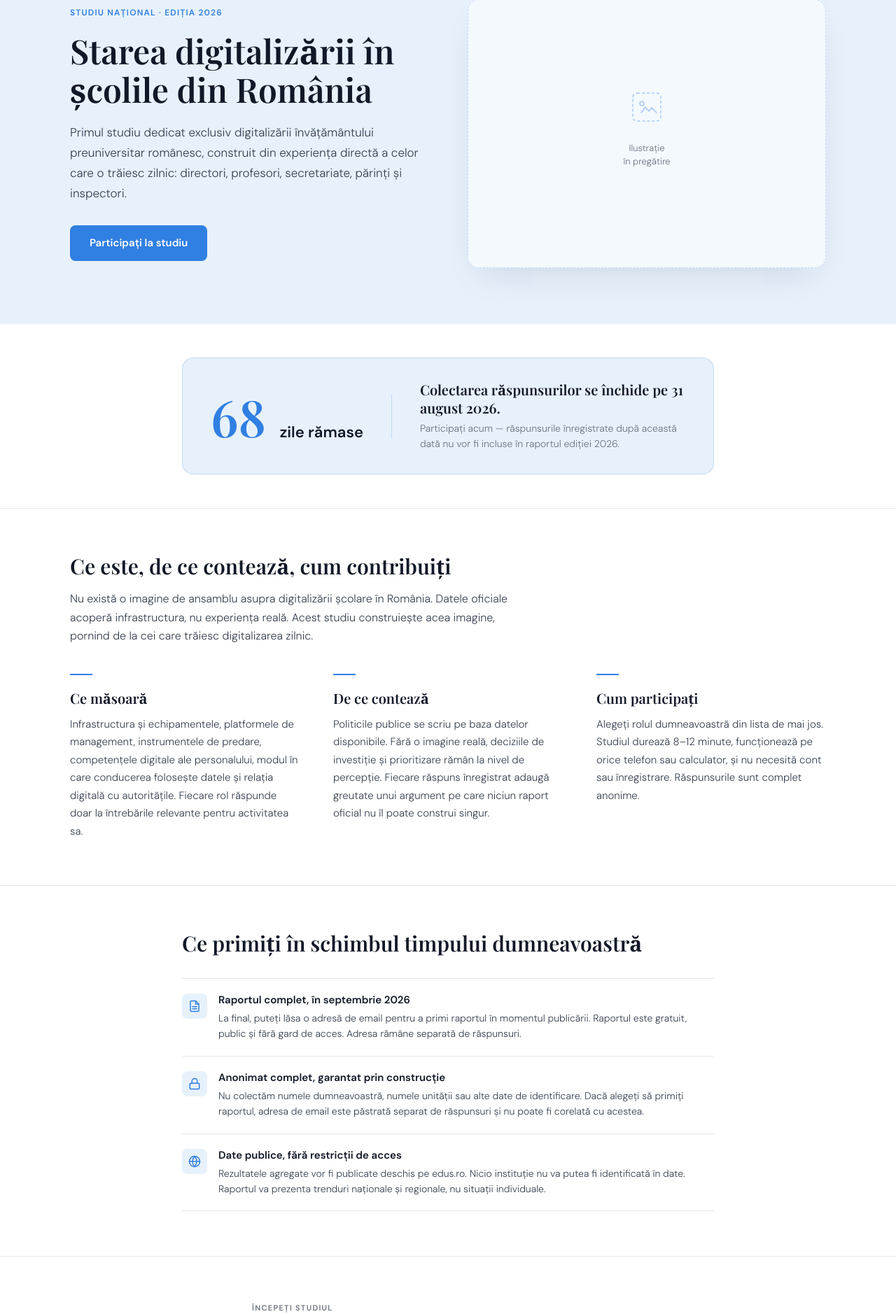
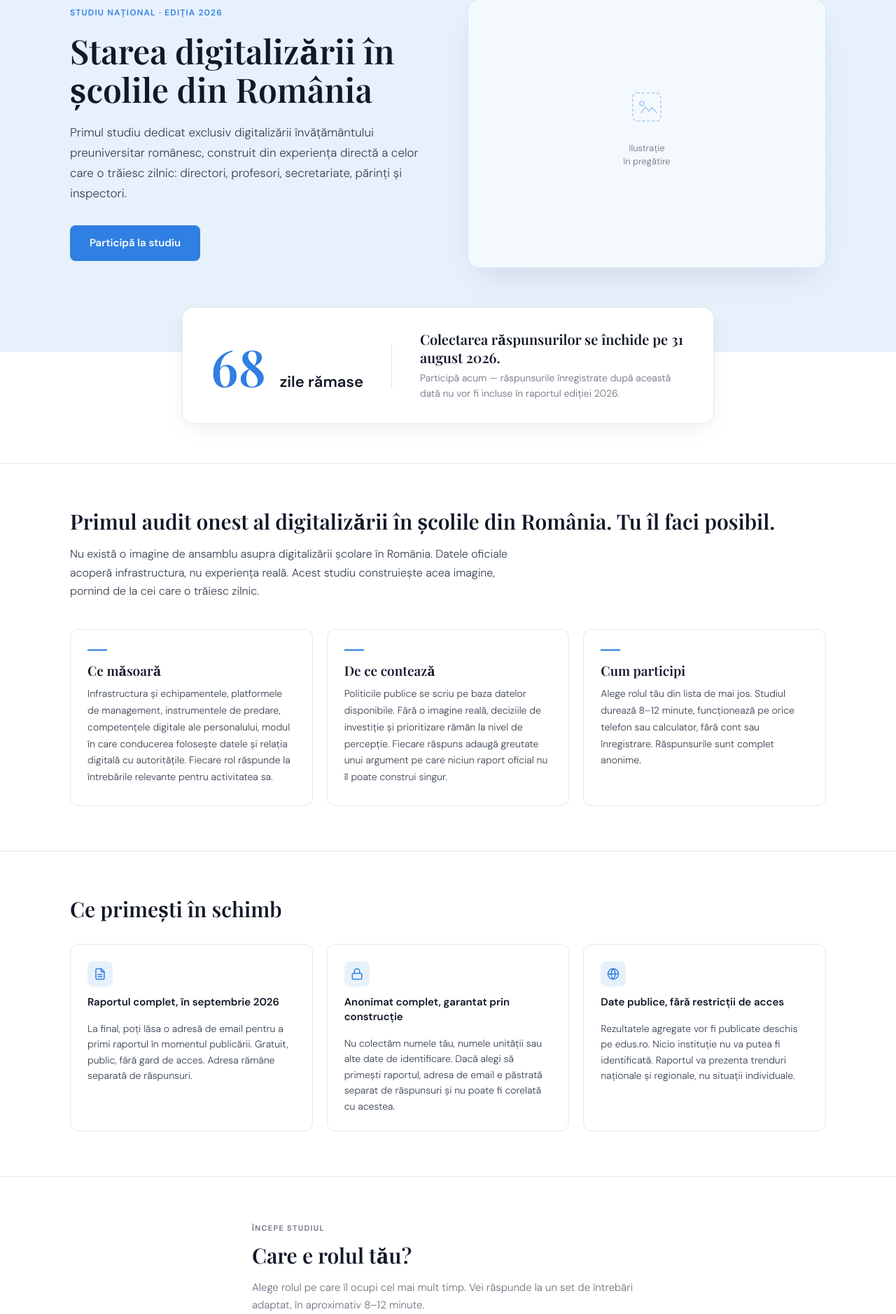
Before and after one commit to tonigherca/pulse-survey, a Django app: page /studiu/ in a window 1280 px wide. Shown: the part 73-1951 px from the top of the page at 70% size. Run offline with Django 4.2, Linux system fonts and the light colour scheme; some web fonts are replaced.

Commit message:
Redesign landing page + remove side-stripe anti-pattern
- Landing: countdown card overlaps hero bottom edge (layered feel)
- Landing: why-grid and benefits now use card layout
- Landing: new section heading positions study as first honest audit
- Landing: full copy pass to informal 'tu' register throughout
- Runner: remove inset 3px side-stripe from all four selected states (radio, checkbox, scale-card, role-option hover)
- Runner: fix scale-card transition: all → specific properties
- Base: remove leftover Bootstrap JS bundle

Co-Authored-By: Claude Sonnet 4.6 <noreply@anthropic.com>

```diff
--- a/backend/survey/static/survey/css/survey.css
+++ b/backend/survey/static/survey/css/survey.css
@@ -234,7 +234,6 @@ a { color: var(--blue); }
   border-color: var(--blue);
   background: var(--blue-light);
   color: var(--blue);
-  box-shadow: inset 3px 0 0 var(--blue);
 }
 
 .role-option__arrow {
@@ -509,7 +508,6 @@ a { color: var(--blue); }
 .radio-opt.is-selected {
   background: var(--blue-light);
   border-color: var(--blue);
-  box-shadow: inset 3px 0 0 var(--blue);
   color: var(--ink);
   font-weight: 600;
 }
@@ -581,7 +579,6 @@ a { color: var(--blue); }
 .check-opt.is-checked {
   background: var(--blue-light);
   border-color: var(--blue);
-  box-shadow: inset 3px 0 0 var(--blue);
   color: var(--ink);
   font-weight: 600;
 }
@@ -738,13 +735,12 @@ a { color: var(--blue); }
   color: var(--body);
   cursor: pointer;
   text-align: left;
-  transition: all 0.15s;
+  transition: border-color 0.15s, background 0.15s, color 0.15s;
 }
 
 .scale-card.is-selected {
   background: var(--blue-light);
   border-color: var(--blue);
-  box-shadow: inset 3px 0 0 var(--blue);
   color: var(--blue);
 }
 
@@ -1026,10 +1022,10 @@ a { color: var(--blue); }
    ========================================================= */
 .landing-hero {
   background: var(--blue-light);
-  padding: 72px 24px 80px;
+  padding: 72px 24px 120px;
 }
 @media (max-width: 640px) {
-  .landing-hero { padding: 48px 20px 52px; }
+  .landing-hero { padding: 48px 20px 88px; }
 }
 
 .landing-hero__inner {
@@ -1116,9 +1112,17 @@ a { color: var(--blue); }
   border-bottom: 1px solid var(--border);
 }
 .landing-section--tight { padding: 48px 24px; }
+.landing-section--countdown {
+  padding: 0 24px 56px;
+  margin-top: -64px;
+  position: relative;
+  z-index: 1;
+  border-bottom: 1px solid var(--border);
+}
 @media (max-width: 640px) {
   .landing-section { padding: 48px 20px; }
   .landing-section--tight { padding: 36px 20px; }
+  .landing-section--countdown { padding: 0 20px 48px; margin-top: -48px; }
 }
 
 .landing-inner { max-width: 1080px; margin: 0 auto; }
@@ -1129,14 +1133,15 @@ a { color: var(--blue); }
    Countdown card
    ========================================================= */
 .countdown-card {
-  background: var(--blue-light);
+  background: var(--white);
   border-radius: 16px;
   padding: 32px 40px;
   display: flex;
   align-items: center;
   gap: 40px;
   flex-wrap: wrap;
-  border: 1px solid rgba(48, 127, 226, 0.2);
+  border: 1px solid var(--border);
+  box-shadow: 0 8px 32px -8px rgba(17, 24, 39, 0.1);
 }
 @media (max-width: 640px) {
   .countdown-card {
@@ -1202,30 +1207,36 @@ a { color: var(--blue); }
 .why-grid {
   display: grid;
   grid-template-columns: repeat(3, 1fr);
-  gap: 48px;
+  gap: 20px;
   margin-top: 40px;
 }
 @media (max-width: 768px) {
-  .why-grid { grid-template-columns: 1fr; gap: 36px; }
+  .why-grid { grid-template-columns: 1fr; gap: 16px; }
 }
 
+.why-item {
+  background: var(--white);
+  border: 1px solid var(--border);
+  border-radius: var(--r12);
+  padding: 28px 24px;
+}
 .why-item__rule {
   display: block;
-  width: 32px;
+  width: 28px;
   height: 2px;
   background: var(--blue);
-  margin-bottom: 20px;
+  margin-bottom: 16px;
 }
 .why-item__title {
   font-family: var(--font-display);
-  font-size: 20px;
+  font-size: 19px;
   font-weight: 600;
   color: var(--ink);
   line-height: 1.3;
-  margin: 0 0 12px;
+  margin: 0 0 10px;
 }
 .why-item__body {
-  font-size: 15px;
+  font-size: 14px;
   font-weight: 300;
   color: var(--body);
   line-height: 1.7;
@@ -1239,15 +1250,22 @@ a { color: var(--blue); }
   list-style: none;
   padding: 0;
   margin: 32px 0 0;
+  display: grid;
+  grid-template-columns: repeat(3, 1fr);
+  gap: 20px;
+}
+@media (max-width: 768px) {
+  .benefit-list { grid-template-columns: 1fr; gap: 16px; }
 }
 .benefit-item {
   display: flex;
-  align-items: flex-start;
-  gap: 16px;
-  padding: 20px 0;
-  border-bottom: 1px solid var(--border);
+  flex-direction: column;
+  gap: 12px;
+  padding: 24px;
+  background: var(--white);
+  border: 1px solid var(--border);
+  border-radius: var(--r12);
 }
-.benefit-item:first-child { border-top: 1px solid var(--border); }
 .benefit-item__icon {
   width: 36px;
   height: 36px;
@@ -1257,7 +1275,6 @@ a { color: var(--blue); }
   align-items: center;
   justify-content: center;
   flex-shrink: 0;
-  margin-top: 1px;
   color: var(--blue);
 }
 .benefit-item__title {
--- a/backend/survey/templates/survey/landing.html
+++ b/backend/survey/templates/survey/landing.html
@@ -17,7 +17,7 @@
         construit din experiența directă a celor care o trăiesc zilnic: directori, profesori,
         secretariate, părinți și inspectori.
       </p>
-      <a href="#incepe" class="landing-hero__cta">Participați la studiu</a>
+      <a href="#incepe" class="landing-hero__cta">Participă la studiu</a>
     </div>
 
     <figure class="landing-hero__figure" aria-hidden="true">
@@ -36,7 +36,7 @@
 
 {% if is_y1 %}
 <!-- ── S2 COUNTDOWN ───────────────────────────────────────── -->
-<section class="landing-section landing-section--tight" aria-label="Termen de colectare">
+<section class="landing-section--countdown" aria-label="Termen de colectare">
   <div class="landing-inner--mid">
     <div class="countdown-card">
 
@@ -50,7 +50,7 @@
       <div class="countdown-card__meta">
         <p class="countdown-card__title">Colectarea răspunsurilor se închide pe 31 august 2026.</p>
         <p class="countdown-card__sub">
-          Participați acum — răspunsurile înregistrate după această dată nu vor fi incluse în raportul ediției 2026.
+          Participă acum — răspunsurile înregistrate după această dată nu vor fi incluse în raportul ediției 2026.
         </p>
       </div>
 
@@ -62,11 +62,11 @@
 <!-- ── S3 CE ESTE ─────────────────────────────────────────── -->
 <section class="landing-section" aria-labelledby="why-heading">
   <div class="landing-inner">
-    <h2 class="survey-heading" id="why-heading">Ce este, de ce contează, cum contribuiți</h2>
+    <h2 class="survey-heading" id="why-heading">Primul audit onest al digitalizării în școlile din România. Tu îl faci posibil.</h2>
     <p class="survey-body" style="max-width:640px;">
       Nu există o imagine de ansamblu asupra digitalizării școlare în România.
       Datele oficiale acoperă infrastructura, nu experiența reală. Acest studiu construiește
-      acea imagine, pornind de la cei care trăiesc digitalizarea zilnic.
+      acea imagine, pornind de la cei care o trăiesc zilnic.
     </p>
 
     <div class="why-grid">
@@ -77,7 +77,7 @@
         <p class="why-item__body">
           Infrastructura și echipamentele, platformele de management, instrumentele de predare,
           competențele digitale ale personalului, modul în care conducerea folosește datele și
-          relația digitală cu autoritățile. Fiecare rol răspunde doar la întrebările relevante
+          relația digitală cu autoritățile. Fiecare rol răspunde la întrebările relevante
           pentru activitatea sa.
         </p>
       </article>
@@ -88,17 +88,16 @@
         <p class="why-item__body">
           Politicile publice se scriu pe baza datelor disponibile. Fără o imagine reală,
           deciziile de investiție și prioritizare rămân la nivel de percepție. Fiecare răspuns
-          înregistrat adaugă greutate unui argument pe care niciun raport oficial nu îl poate
-          construi singur.
+          adaugă greutate unui argument pe care niciun raport oficial nu îl poate construi singur.
         </p>
       </article>
 
       <article class="why-item">
         <span class="why-item__rule" aria-hidden="true"></span>
-        <h3 class="why-item__title">Cum participați</h3>
+        <h3 class="why-item__title">Cum participi</h3>
         <p class="why-item__body">
-          Alegeți rolul dumneavoastră din lista de mai jos. Studiul durează 8–12 minute,
-          funcționează pe orice telefon sau calculator, și nu necesită cont sau înregistrare.
+          Alege rolul tău din lista de mai jos. Studiul durează 8–12 minute,
+          funcționează pe orice telefon sau calculator, fără cont sau înregistrare.
           Răspunsurile sunt complet anonime.
         </p>
       </article>
@@ -107,10 +106,10 @@
   </div>
 </section>
 
-<!-- ── S4 CE PRIMIȚI ─────────────────────────────────────── -->
+<!-- ── S4 CE PRIMEȘTI ─────────────────────────────────────── -->
 <section class="landing-section" aria-labelledby="benefits-heading">
-  <div class="landing-inner--mid">
-    <h2 class="survey-heading" id="benefits-heading">Ce primiți în schimbul timpului dumneavoastră</h2>
+  <div class="landing-inner">
+    <h2 class="survey-heading" id="benefits-heading">Ce primești în schimb</h2>
 
     <ul class="benefit-list" role="list">
 
@@ -118,42 +117,35 @@
         <span class="benefit-item__icon" aria-hidden="true">
           <svg width="18" height="18" viewBox="0 0 24 24" fill="none" stroke="currentColor" stroke-width="2" stroke-linecap="round" stroke-linejoin="round"><path d="M14 2H6a2 2 0 0 0-2 2v16a2 2 0 0 0 2 2h12a2 2 0 0 0 2-2V8z"/><polyline points="14 2 14 8 20 8"/><line x1="16" y1="13" x2="8" y2="13"/><line x1="16" y1="17" x2="8" y2="17"/></svg>
         </span>
-        <div>
         <p class="benefit-item__title">Raportul complet, în septembrie 2026</p>
         <p class="benefit-item__body">
-            La final, puteți lăsa o adresă de email pentru a primi raportul în momentul
-            publicării. Raportul este gratuit, public și fără gard de acces. Adresa rămâne
-            separată de răspunsuri.
+          La final, poți lăsa o adresă de email pentru a primi raportul în momentul
+          publicării. Gratuit, public, fără gard de acces. Adresa rămâne separată de răspunsuri.
         </p>
-        </div>
       </li>
 
       <li class="benefit-item">
         <span class="benefit-item__icon" aria-hidden="true">
           <svg width="18" height="18" viewBox="0 0 24 24" fill="none" stroke="currentColor" stroke-width="2" stroke-linecap="round" stroke-linejoin="round"><rect x="3" y="11" width="18" height="11" rx="2" ry="2"/><path d="M7 11V7a5 5 0 0 1 10 0v4"/></svg>
         </span>
-        <div>
         <p class="benefit-item__title">Anonimat complet, garantat prin construcție</p>
         <p class="benefit-item__body">
-            Nu colectăm numele dumneavoastră, numele unității sau alte date de identificare.
-            Dacă alegeți să primiți raportul, adresa de email este păstrată separat de
+          Nu colectăm numele tău, numele unității sau alte date de identificare.
+          Dacă alegi să primești raportul, adresa de email e păstrată separat de
           răspunsuri și nu poate fi corelată cu acestea.
         </p>
-        </div>
       </li>
 
       <li class="benefit-item">
         <span class="benefit-item__icon" aria-hidden="true">
           <svg width="18" height="18" viewBox="0 0 24 24" fill="none" stroke="currentColor" stroke-width="2" stroke-linecap="round" stroke-linejoin="round"><circle cx="12" cy="12" r="10"/><line x1="2" y1="12" x2="22" y2="12"/><path d="M12 2a15.3 15.3 0 0 1 4 10 15.3 15.3 0 0 1-4 10 15.3 15.3 0 0 1-4-10 15.3 15.3 0 0 1 4-10z"/></svg>
         </span>
-        <div>
         <p class="benefit-item__title">Date publice, fără restricții de acces</p>
         <p class="benefit-item__body">
           Rezultatele agregate vor fi publicate deschis pe edus.ro. Nicio instituție nu va
-            putea fi identificată în date. Raportul va prezenta trenduri naționale și regionale,
+          putea fi identificată. Raportul va prezenta trenduri naționale și regionale,
           nu situații individuale.
         </p>
-        </div>
       </li>
 
     </ul>
@@ -163,14 +155,14 @@
 <!-- ── S5 ROLE SELECTOR ───────────────────────────────────── -->
 <section class="landing-section" id="incepe" aria-labelledby="role-heading">
   <div class="landing-inner--narrow">
-    <span class="survey-label-sc" id="role-heading">Începeți studiul</span>
-    <h2 class="survey-heading" style="margin-top:4px;">Care este rolul dumneavoastră?</h2>
+    <span class="survey-label-sc" id="role-heading">Începe studiul</span>
+    <h2 class="survey-heading" style="margin-top:4px;">Care e rolul tău?</h2>
     <p class="role-sub">
-      Alegeți rolul pe care îl ocupați cel mai mult timp în activitatea zilnică. Veți răspunde
+      Alege rolul pe care îl ocupi cel mai mult timp. Vei răspunde
       la un set de întrebări adaptat, în aproximativ 8–12 minute.
     </p>
 
-    <nav class="role-selector" aria-label="Selectați rolul și porniți studiul">
+    <nav class="role-selector" aria-label="Alege rolul și pornește studiul">
       <ul class="role-list">
         {% for opt in q0_options %}
         <li>
```
Lines whose indentation alone changed are shown as unchanged.
